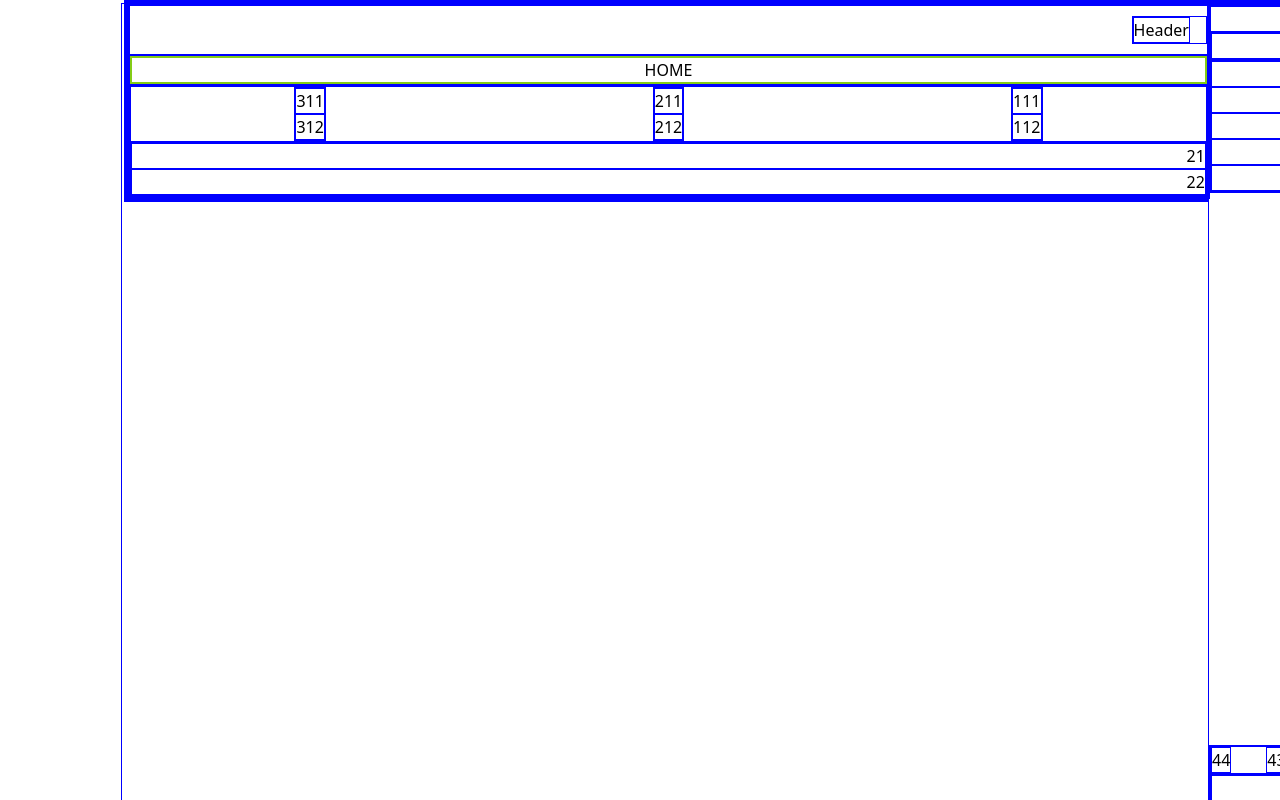
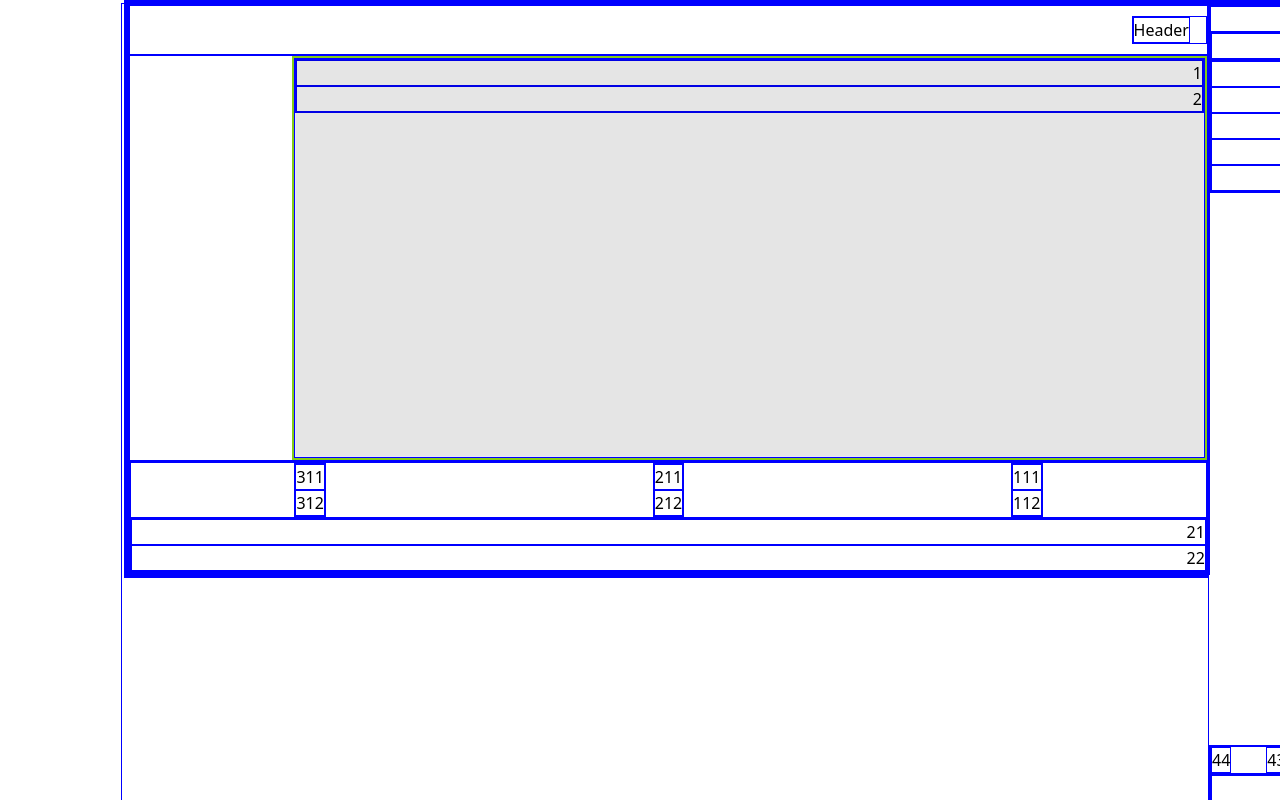
Before and after one commit to zahra-hsb/hanz-, a Next.js app: page / in a window 1280 px wide. Built offline with nearby package versions, Linux system fonts and the light colour scheme.

Commit message:
main component styles added

```diff
--- a/src/components/layout/Main/index.js
+++ b/src/components/layout/Main/index.js
@@ -1,7 +1,13 @@
 const Main = () => {
     return (
         <>
-
+            <main className="w-full h-[400px] relative">
+                <div className="absolute top-0 left-0 bg-black opacity-10 w-full h-full"></div>
+                <div className="flex flex-col">
+                    <div>1</div>
+                    <div>2</div>
+                </div>
+            </main>
         </>
     )
 }
--- a/src/pages/index.js
+++ b/src/pages/index.js
@@ -1,7 +1,9 @@
+import Main from "@/components/layout/Main";
+
 export default function Home() {
   return (
-    <main className="flex justify-center items-center w-full h-full border-lime-500 border-2">
-      HOME
+    <main className="lg:w-[85%] flex justify-center items-center w-full h-full border-lime-500 border-2">
+      <Main />
     </main>
   );
 }
```
